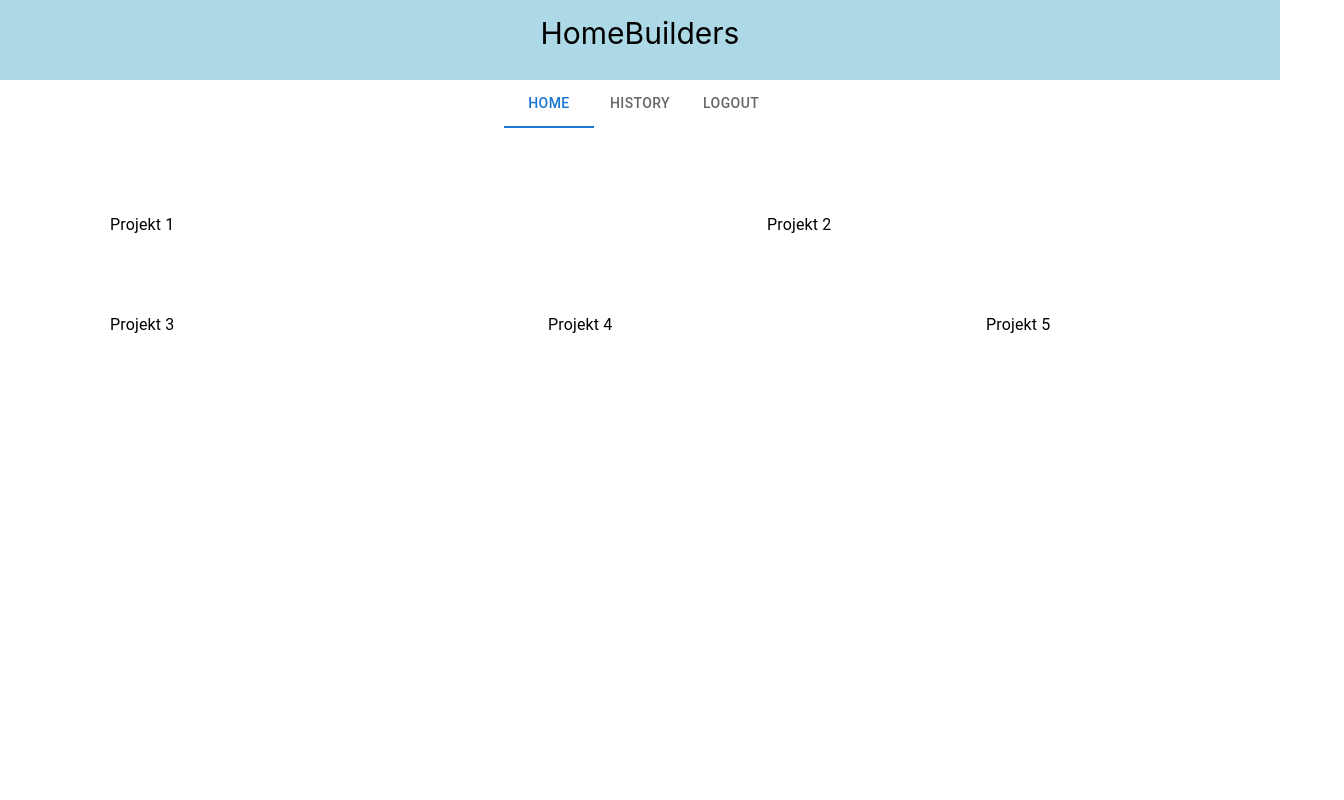
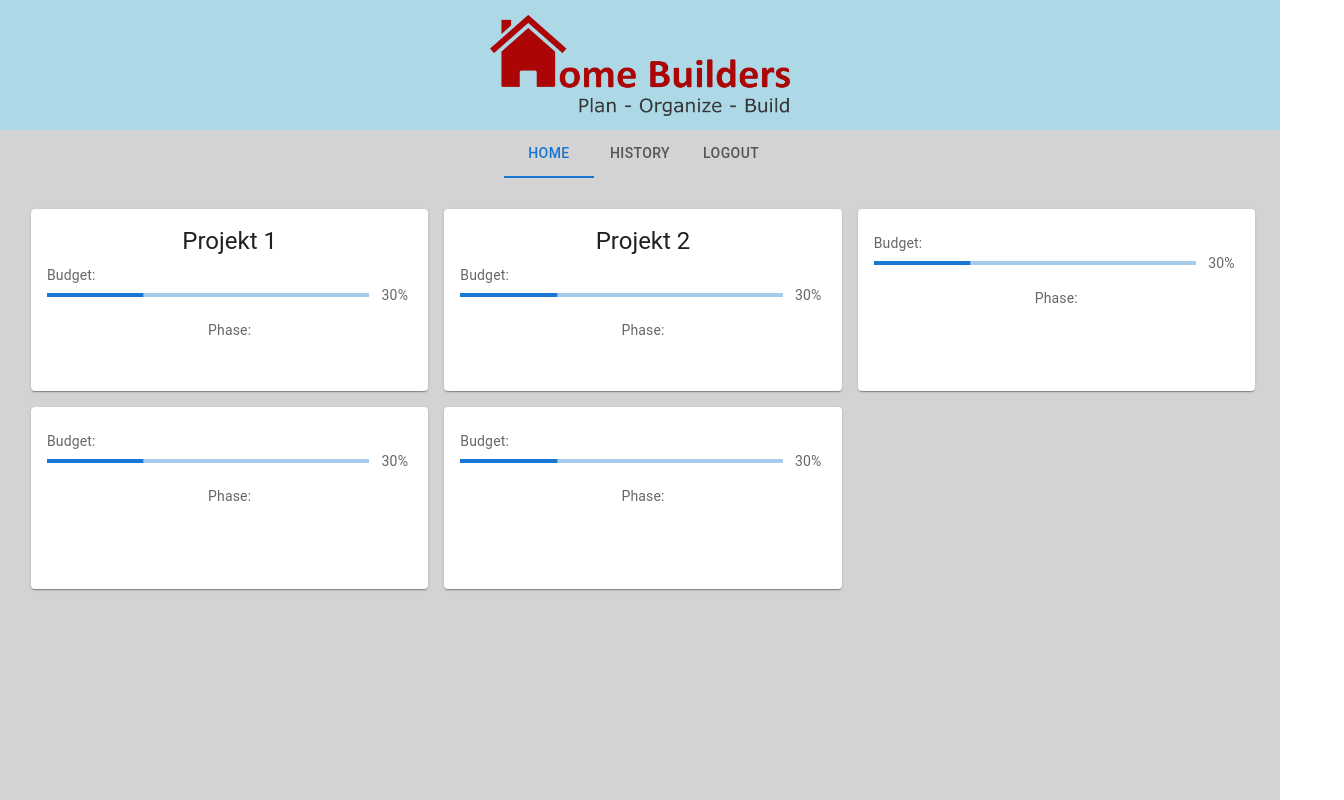
Before and after one commit to schneider-max/HomeBuilders, a React (Create React App) app in the folder frontend/: page / in a window 1280 px wide. Shown: the top 800 px of the page, 1344 px wide, since content can reach past the window. Built offline with nearby package versions, Linux system fonts and the light colour scheme.

Commit message:
HOM-7-Create-main-page Design

```diff
--- a/frontend/src/App.tsx
+++ b/frontend/src/App.tsx
@@ -3,9 +3,16 @@ import './App.css';
 import Box from '@mui/material/Box';
 import Tabs from '@mui/material/Tabs';
 import Tab from '@mui/material/Tab';
-import Grid from '@mui/material/Grid';
-import Item from '@mui/material/MenuItem'
+import ProjectList from './MainPage';
+import Logo from './img/HomeBuilder_Logo_4c.png';
 
+function Footer() {
+  return(
+    <div style={{bottom: "0px", height: "40px", backgroundColor: "gray"}}>
+
+    </div>
+  );
+}
 
 function NavBar() {
   const [value, setValue] = React.useState(0);
@@ -15,7 +22,7 @@ function NavBar() {
   };
 
   return (
-    <Box sx={{ width: '100%', bgcolor: 'background.paper'}}>
+    <Box sx={{ width: '100%'}}>
       <Tabs value={value} onChange={handleChange} centered>
         <Tab label="Home" />
         <Tab label="History" />
@@ -25,52 +32,23 @@ function NavBar() {
   );
 }
 
-function ProjectList() {
-  return(
-    <Box sx={{height: '600px', borderColor: 'black', margin: '15px'}}>
-      <Grid container spacing={8} sx={{margin: "15px"}}>
-        <Grid item xs={6}>
-          <Item>
-            Projekt 1
-          </Item>
-        </Grid>
-        <Grid item xs={6}>
-          <Item>
-            Projekt 2
-          </Item>
-        </Grid>
-        <Grid item xs>
-          <Item>
-            Projekt 3
-          </Item>
-        </Grid>
-        <Grid item xs>
-          <Item>
-            Projekt 4
-          </Item>
-        </Grid>
-        <Grid item xs>
-          <Item>
-            Projekt 5
-          </Item>
-        </Grid>
-      </Grid>
-    </Box>
-  );
-}
-
 function App() {
   return (
-    <div className="App">
-      <Box sx={{backgroundColor: 'lightblue', top: '0px', fontSize: '30px', height: '50px', padding: '15px'}} className="titleName">
-        HomeBuilders
+    <div className="App" style={{backgroundColor: 'lightgray', height: "100%"}}>
+      <Box sx={{backgroundColor: 'lightblue', top: '0px', fontSize: '30px', height: '100px', padding: '15px'}} className="titleName">
+        <img src={Logo} style= {{width: "300px"}}></img>
       </Box>
-      <React.StrictMode>
-        <NavBar />
-      </React.StrictMode>
-      <React.StrictMode>
-        <ProjectList />
-      </React.StrictMode>
+      <Box>
+        <React.StrictMode>
+          <NavBar/>
+        </React.StrictMode>
+        <React.StrictMode>
+          <ProjectList />
+        </React.StrictMode>
+      </Box>
+      <Box>
+        <Footer />
+      </Box>
     </div>
   );
 }
--- /dev/null
+++ b/frontend/src/MainPage.tsx
@@ -0,0 +1,57 @@
+import React from 'react';
+import './App.css';
+import Box from '@mui/material/Box';
+import Grid from '@mui/material/Grid';
+import Card from '@mui/material/Card';
+import CardContent from '@mui/material/CardContent';
+import Typography from '@mui/material/Typography';
+import { Button, CardActionArea, CardActions } from '@mui/material';
+import LinearWithValueLabel from './Progressbar';
+
+function ActionAreaCard(props: any) {
+    return (
+      <Card sx={{width: "100%"}}>
+        <CardActionArea>
+          <CardContent sx={{height: "150px"}}>
+            <Typography gutterBottom variant="h5" component="div">
+                {props.projectName}
+            </Typography>
+            <Typography variant="body2" color="text.secondary">
+                <div style={{textAlign: 'left'}}>Budget:</div>
+                <LinearWithValueLabel />
+            </Typography>
+            <br></br>
+            <Typography variant="body2" color="text.secondary">
+                Phase:
+            </Typography>
+          </CardContent>
+        </CardActionArea>
+      </Card>
+    );
+}
+
+function ProjectList() {
+    return(
+        <Box sx={{height: '704px', borderColor: 'black'}}>
+            <Grid container spacing={2} sx={{margin: "15px", width: "calc(100% - 40px)"}}>
+                <Grid item xs={4}>
+                    <ActionAreaCard projectName="Projekt 1" />
+                </Grid>
+                <Grid item xs={4}>
+                    <ActionAreaCard projectName="Projekt 2"/>
+                </Grid>
+                <Grid item xs={4}>
+                    <ActionAreaCard />
+                </Grid>
+                <Grid item xs={4}>
+                    <ActionAreaCard />
+                </Grid>
+                <Grid item xs={4}>
+                    <ActionAreaCard />
+                </Grid>
+            </Grid>
+        </Box>
+    );
+}
+
+export default ProjectList;
--- /dev/null
+++ b/frontend/src/Progressbar.tsx
@@ -0,0 +1,29 @@
+import * as React from 'react';
+import LinearProgress, { LinearProgressProps } from '@mui/material/LinearProgress';
+import Typography from '@mui/material/Typography';
+import Box from '@mui/material/Box';
+
+function LinearProgressWithLabel(props: LinearProgressProps & { value: number }) {
+  return (
+    <Box sx={{ display: 'flex', alignItems: 'center' }}>
+      <Box sx={{ width: '100%', mr: 1 }}>
+        <LinearProgress variant="determinate" {...props} />
+      </Box>
+      <Box sx={{ minWidth: 35 }}>
+        <Typography variant="body2" color="text.secondary">{`${Math.round(
+          props.value,
+        )}%`}</Typography>
+      </Box>
+    </Box>
+  );
+}
+
+function LinearWithValueLabel() {
+  return (
+    <Box sx={{ width: '100%' }}>
+      <LinearProgressWithLabel value={30} />
+    </Box>
+  );
+}
+
+export default LinearWithValueLabel;
```
Also changed, not shown: frontend/src/img/HomeBuilder_Logo_4c.png (added), frontend/src/logo.svg (deleted).
